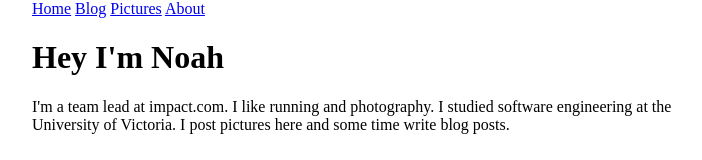
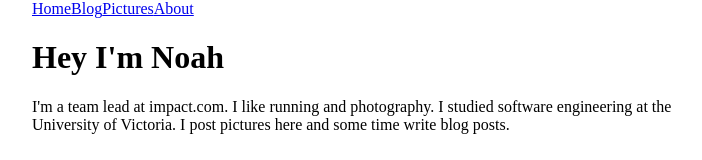
Before and after one commit to noahwc/nwc, a SvelteKit app in the folder site/: page / in a window 1280 px wide. Shown: the top 160 px of the page, without its empty margins (258-960 px from the left). Built offline with nearby package versions, Linux system fonts and the light colour scheme.

Commit message:
Start header

```diff
--- /dev/null
+++ b/site/src/components/header.svelte
@@ -0,0 +1,14 @@
+<nav>
+	<a href="/">Home</a>
+	<a href="/blog">Blog</a>
+	<a href="/gallery">Pictures</a>
+	<a href="/about">About</a>
+</nav>
+
+<style>
+	nav {
+		display: flex;
+		gap: var(--space-x-large);
+		padding: var(--space-medium) 0;
+	}
+</style>
--- a/site/src/routes/+layout.svelte
+++ b/site/src/routes/+layout.svelte
@@ -1,15 +1,11 @@
 <script>
 	import '$lib/css/base.css';
+	import Header from '../components/header.svelte';
 	const { children } = $props();
 </script>
 
-<div class="container">
-	<nav>
-		<a href="/">Home</a>
-		<a href="/blog">Blog</a>
-		<a href="/gallery">Pictures</a>
-		<a href="/about">About</a>
-	</nav>
+<div class="container light">
+	<Header />
 
 	{@render children()}
 </div>
```
